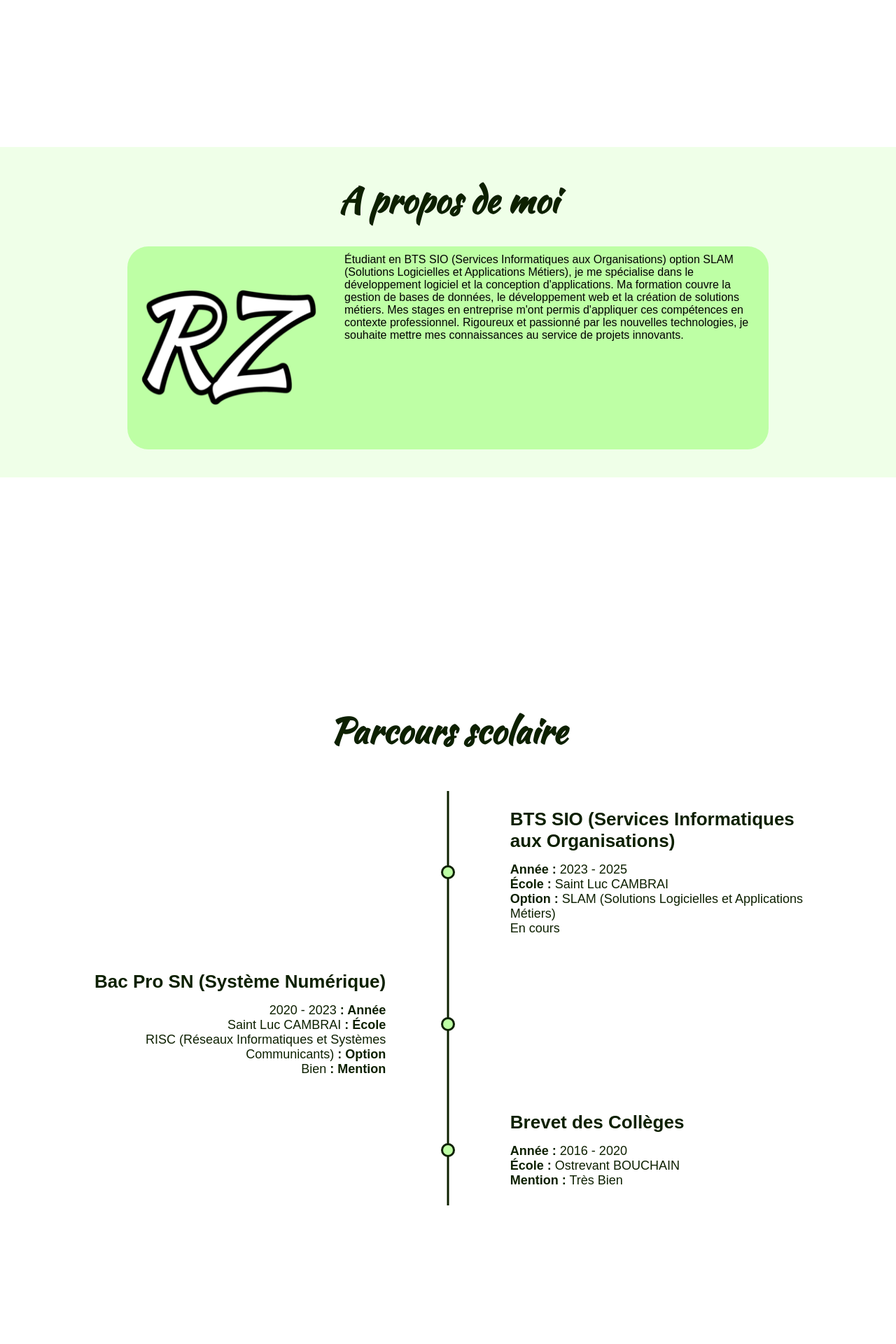
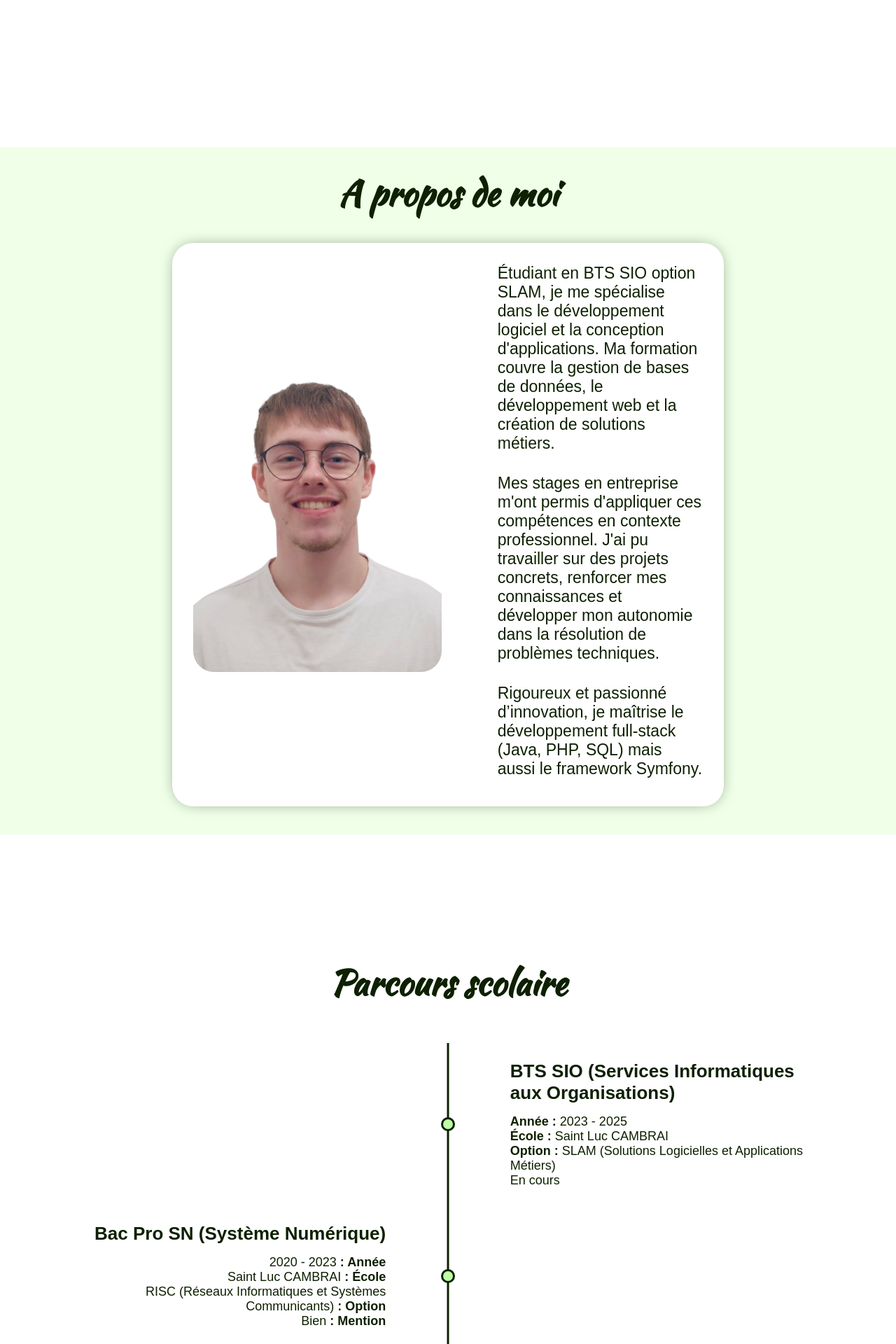
Before and after one commit to Raphael-Zak/portfolio, a PHP site: page / in a window 1280 px wide. Shown: the part 735-2655 px from the top of the page at 70% size. Run offline with PHP 8.4, Linux system fonts and the light colour scheme.

Commit message:
Add files via upload

```diff
--- a/index.php
+++ b/index.php
@@ -27,13 +27,16 @@
         <h1>A propos de moi</h1>
         <div class="container-moi">
 
-          <img src="img\RZ.ico" alt="">
+          <img src="img\portrait.png" alt="">
 
           <div class="texte">
-            <p>Étudiant en BTS SIO (Services Informatiques aux Organisations) option SLAM (Solutions Logicielles et Applications Métiers), je me spécialise
-              dans le développement logiciel et la conception d'applications. Ma formation couvre la gestion de bases de données, le développement web et la
-              création de solutions métiers. Mes stages en entreprise m'ont permis d'appliquer ces compétences en contexte professionnel. Rigoureux et
-              passionné par les nouvelles technologies, je souhaite mettre mes connaissances au service de projets innovants.</p>
+            <p>Étudiant en BTS SIO option SLAM, je me spécialise dans le développement logiciel et la conception d'applications.
+              Ma formation couvre la gestion de bases de données, le développement web et la création de solutions métiers.</p>
+
+            <p>Mes stages en entreprise m'ont permis d'appliquer ces compétences en contexte professionnel. J'ai pu travailler sur des projets concrets, renforcer mes connaissances
+              et développer mon autonomie dans la résolution de problèmes techniques.</p>
+
+            <p>Rigoureux et passionné d’innovation, je maîtrise le développement full-stack (Java, PHP, SQL) mais aussi le framework Symfony.</p>
           </div>
         </div>
       </section>
@@ -140,22 +143,22 @@
                   <p><strong>: Stage 1</strong></p>
                   <p>5 semaines <strong>: Durée</strong></p>
                   <p>Mabox <strong>: Entreprise</strong></p>
-                  <p>Création d'un site vitrine</p>
+                  <p>Création d'un site vitrine (hors ligne)</p>
               </div>
           </div>
 
           <div class="checkpoint">
               <div class="content">
-                  <h1>Stage de 2<sup>nd</sup></h1>
+                  <h1>Stages de 2<sup>nd</sup></h1>
                   <p><strong>Stage 2 :</strong></p>
-                  <p><strong>Durée :</strong> 4 semaines</p>
+                  <p><strong>Durée :</strong> 3 semaines</p>
                   <p><strong>Entreprise :</strong> Association Mieux-Vivre</p>
-                  <p>Création d'un site vitrine</p>
+                  <p>Sensibilisation</p>
                   <br>
                   <p><strong>Stage 1 :</strong></p>
-                  <p><strong>Durée :</strong> 4 semaines</p>
-                  <p><strong>Entreprise :</strong> Association Mieux-Vivre</p>
-                  <p>Création d'un site vitrine</p>
+                  <p><strong>Durée :</strong> 3 semaines</p>
+                  <p><strong>Entreprise :</strong> Lefevre-Élec</p>
+                  <p>Installation et maintenance électrique en entreprise</p>
               </div>
           </div>
 
@@ -163,19 +166,19 @@
       </section>
 
       <section id="competence">
-        <div class="container">
+        <div class="container-competence">
 
         </div>
       </section>
 
       <section id="veille">
-        <div class="container">
+        <div class="container-veille">
 
         </div>
       </section>
 
       <section id="tableau">
-        <div class="container">
+        <div class="container-tableau">
 
         </div>
       </section>
--- a/require/footer.html
+++ b/require/footer.html
@@ -19,7 +19,9 @@
             <a href="https://www.linkedin.com/in/raphaël-zakrzewski-b20218295"><img src="./img/linkedin.png" alt="Linkedin"></a>
             <a href="https://github.com/Raphael-Zak"><img src="./img/github.png" alt="Github"></a>
         </div>
-        <a href="mailto:raphael.zakrzewski@gmail.com"><span>raphael.zakrzewski@gmail.com</span></a>
+        <div class="mail">
+            <a href="mailto:raphael.zakrzewski@gmail.com">raphael.zakrzewski@gmail.com</a>
+        </div>
     </div>
 
 </footer>
--- a/style/style.css
+++ b/style/style.css
@@ -239,14 +239,16 @@ section[id="intro"] p{
 
 }
 
-section[id="moi"] {
+section[id="moi"],
+section[id="veille"] {
     display: flex;
     flex-direction: column;
     align-items: center;
     width: 100%;
     background-color: #efffe8;
     margin-top: 400px;
-    padding: 40px 0;
+    padding-top: 30px;
+    padding-bottom: 40px;
 }
 
 section[id="moi"] h1 {
@@ -254,7 +256,7 @@ section[id="moi"] h1 {
     color: #0d2000;
     font-family: "Kaushan Script", cursive;
     font-size: 50px;
-    margin-bottom: 30px;
+    margin-bottom: 35px;
     width: 100%;
 }
 
@@ -263,7 +265,7 @@ section[id="pro"] {
     display: flex;
     align-items: center;
     flex-direction: column;
-    margin-top: 200px;
+    margin-top: 50px;
     width: 85%;
 }
 
@@ -298,11 +300,13 @@ section[id="pro"] .content p {
 
 .container-moi {
     display: flex;
+    align-items: center;
     justify-content: space-around;
     border-radius: 30px;
-    background-color: #beffa5;
-    width: 70%;
+    background-color: #ffffff;
+    width: 60%;
     padding: 10px;
+    box-shadow: 0px 0px 20px -5px rgba(13,32,0,0.5);;
 }
 
 .timeline-container {
@@ -384,6 +388,7 @@ footer .colonne {
     flex-direction: column;
     width: 400px;
     justify-content: center;
+    align-items: center;
 }
 
 .separation {
@@ -396,6 +401,7 @@ footer .colonne a[download="CV Zakrzewski Raphaël"] {
     margin-top: 20px;
     border-radius: 20px;
     font-size: 25px;
+    padding: 10px 20px;
 }
 
 .colonne p span {
@@ -420,10 +426,21 @@ sup {
 }
 
 .texte {
-    margin-left: 30px;
+    margin: 20px 20px 0px 60px;
+}
+
+.texte p {
+    margin-bottom: 30px;
+    font-size: 23px;
+    color: #0d2000;
 }
 
 .container-moi img {
-    margin: 10px;
-    height: 250px;
+    margin: 20px;
+    height: 420px;
+    border-radius: 30px;
 }
+
+.colonne .mail a{
+    font-size: 20px;
+}
```
Also changed, not shown: img/portrait.png (added).
